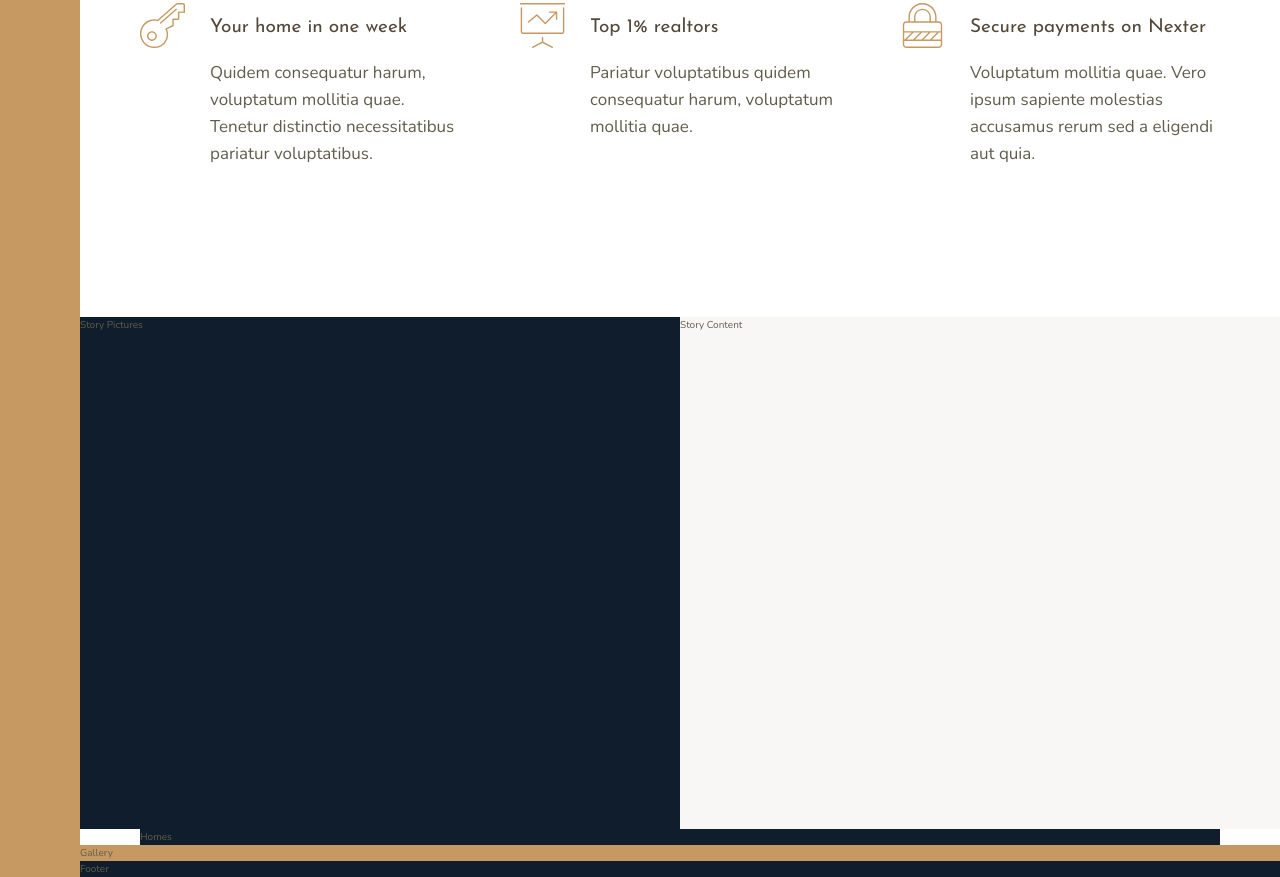
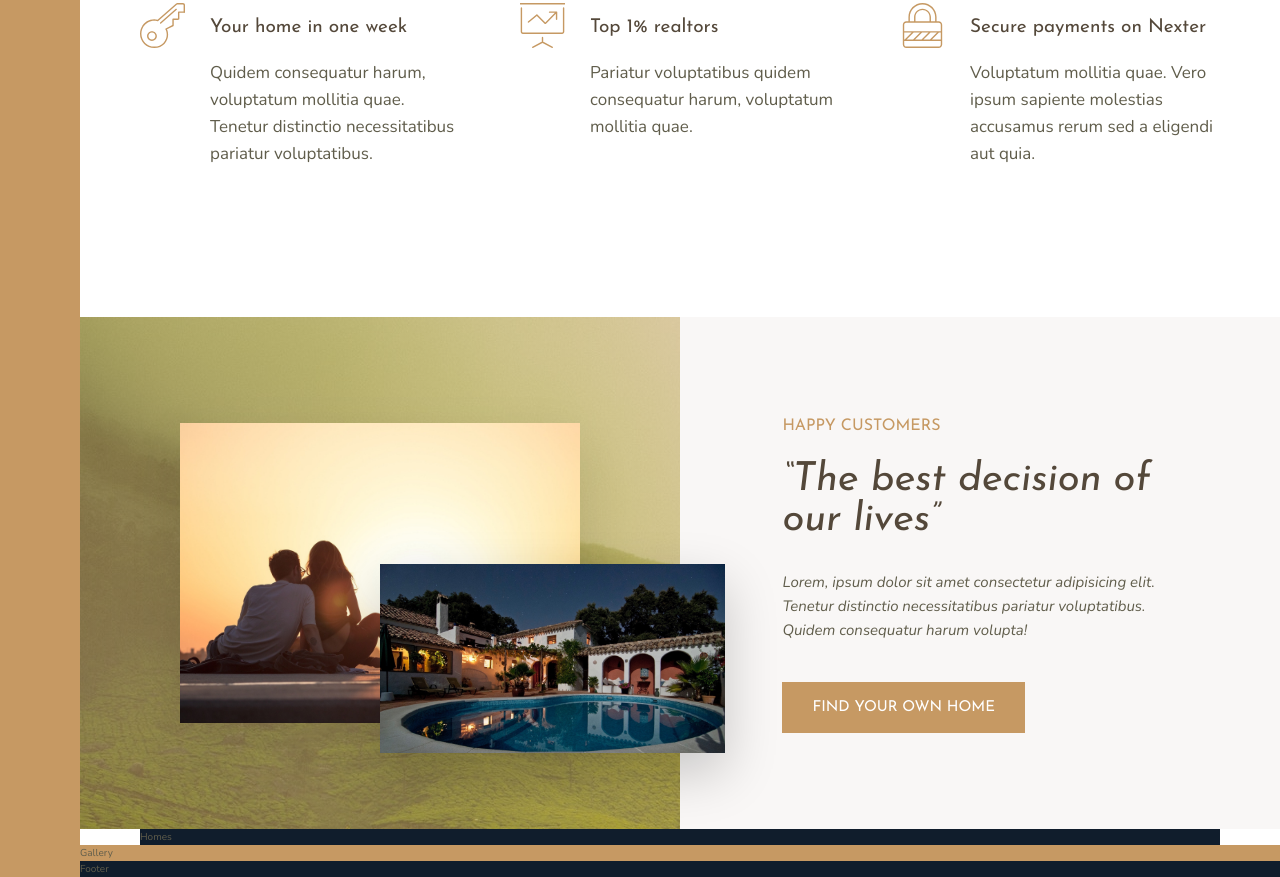
Before and after one commit to pablojack911/advanced-css-course-grid-layout, a website: page index.html in a window 1280 px wide. Shown: the part 991-1868 px from the top of the page. Drawn offline with nearby package versions, Linux system fonts and the light colour scheme.

Commit message:
Story section

```diff
--- a/index.html
+++ b/index.html
@@ -15,8 +15,11 @@
 
 <body class="container">
     <div class="sidebar">Sidebar</div>
+
     <header class="header">Header</header>
+
     <div class="realtors">Top 3 realtors</div>
+
     <section class="features">
         <div class="feature">
             <svg class="feature__icon">
@@ -63,10 +66,25 @@
             <p class="feature__text">Voluptatum mollitia quae. Vero ipsum sapiente molestias accusamus rerum sed a eligendi aut quia.</p>
         </div>
     </section>
-    <div class="story__pictures">Story Pictures</div>
-    <div class="story__content">Story Content</div>
+
+    <div class="story__pictures">
+        <img src="img/story-1.jpeg" alt="Couple with new house" class="story__img--1">
+        <img src="img/story-2.jpeg" alt="New house" class="story__img--2">
+    </div>
+
+    <div class="story__content">
+        <h3 class="heading-3 mb-sm">Happy Customers</h3>
+        <h2 class="heading-2 heading-2--dark mb-md">&ldquo;The best decision of our lives&rdquo;</h2>
+        <p class="story__text">
+            Lorem, ipsum dolor sit amet consectetur adipisicing elit. Tenetur distinctio necessitatibus pariatur voluptatibus. Quidem consequatur harum volupta!
+        </p>
+        <button class="btn">Find your own home</button>
+    </div>
+
     <section class="homes">Homes</section>
+
     <section class="gallery">Gallery</section>
+
     <footer class="footer">Footer</footer>
 </body>
 
--- a/sass/_base.scss
+++ b/sass/_base.scss
@@ -45,3 +45,19 @@
     repeat(8, [col-start] minmax(min-content, 14rem) [col-end]) [center-end]
     minmax(6rem, 1fr) [full-end];
 }
+
+.mb-sm {
+  margin-bottom: 2rem;
+}
+
+.mb-md {
+  margin-bottom: 3rem;
+}
+
+.mb-lg {
+  margin-bottom: 4rem;
+}
+
+.mb-hg {
+  margin-bottom: 8rem;
+}
--- a/sass/_story.scss
+++ b/sass/_story.scss
@@ -1,13 +1,53 @@
 .story {
   &__pictures {
-    background-color: $color-secondary;
+    background-color: $color-primary;
+    grid-column: full-start / col-end 4;
+    background-image: linear-gradient(rgba($color-primary, .5), rgba($color-primary, .5)), url(../img/back.jpg);
 
-    grid-column: full-start / col-end 4;
+    display: grid;
+    grid-template-columns: repeat(6, 1fr);
+    grid-template-rows: repeat(6, 1fr);
+    align-items: center;
+  }
+
+  &__img--1 {
+    width: 100%;
+    grid-column: 2 / 6;
+    grid-row: 2 / 6;
+    box-shadow: 0 2rem 5rem rgba(#000, .1);
+  }
+
+  &__img--2 {
+    width: 115%;
+    grid-row: 4 / 6;
+    grid-column: 4 / 7;
+    z-index: 2;
+    box-shadow: 0 2rem 5rem rgba(#000, .2);
+
   }
 
   &__content {
     background-color: $color-grey-light-1;
+    grid-column: col-start 5 / full-end;
 
-    grid-column: col-start 5 / full-end;
+    padding: 6rem 8vw;
+
+    /* flex alternative
+    display: flex;
+    flex-direction: column;
+    justify-content: center;
+    align-items: flex-start;
+    */
+
+    display: grid;
+    align-content: center;
+    justify-items: start;
+
+  }
+
+  &__text {
+    font-size: 1.5rem;
+    font-style: italic;
+    margin-bottom: 4rem;
   }
 }
--- a/sass/_typography.scss
+++ b/sass/_typography.scss
@@ -9,10 +9,24 @@
 
 .heading-2 {
     @extend %heading;
+    font-size: 4rem;
+    font-style: italic;
+    line-height: 1;
+
+    &--light {
+        color: $color-grey-light-1;
+    }
+
+    &--dark {
+        color: $color-grey-dark-1;
+    }
 }
 
 .heading-3 {
     @extend %heading;
+    font-size: 1.6rem;
+    color: $color-primary;
+    text-transform: uppercase;
 }
 
 .heading-4 {
@@ -31,3 +45,20 @@
 .heading-5 {
     @extend %heading;
 }
+
+.btn {
+    background-color: $color-primary;
+    color: #fff;
+    border: none;
+    border-radius: 0;
+    font-family: $font-display;
+    font-size: 1.5rem;
+    text-transform: uppercase;
+    padding: 1.8rem 3rem;
+    cursor: pointer;
+    transition: all .2s;
+
+    &:hover {
+        background-color: $color-primary-dark;
+    }
+}
```
Also changed, not shown: css/style.css.
